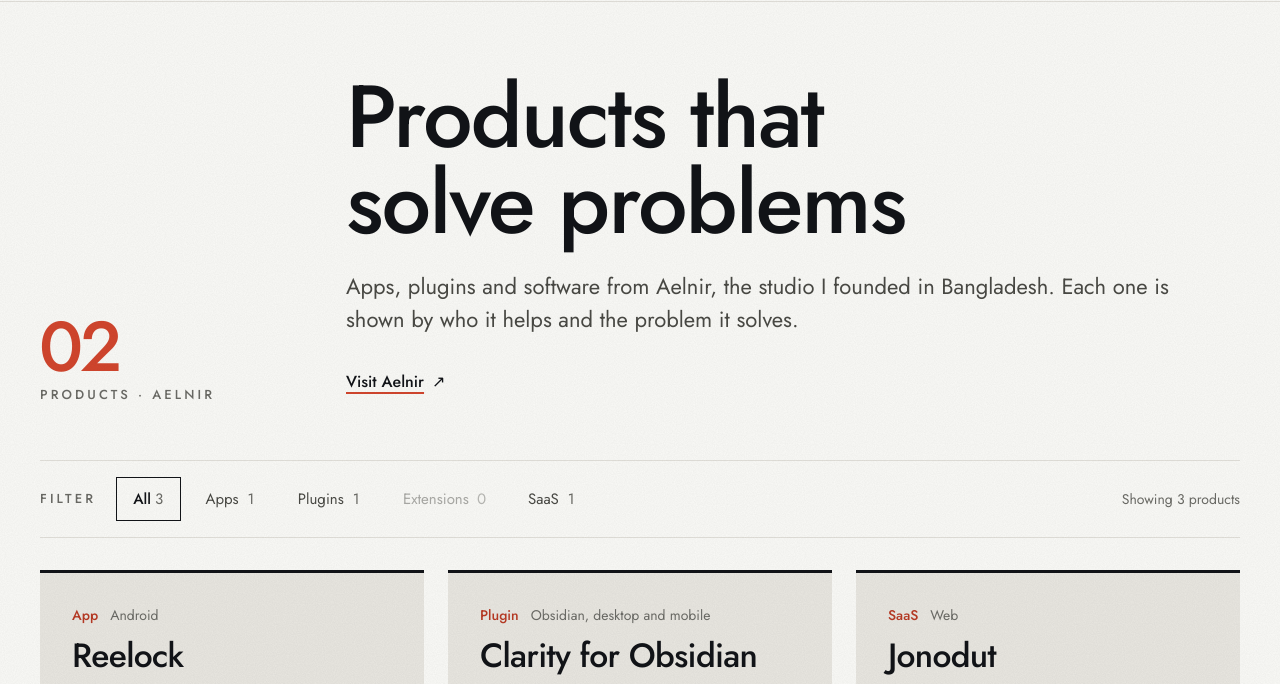
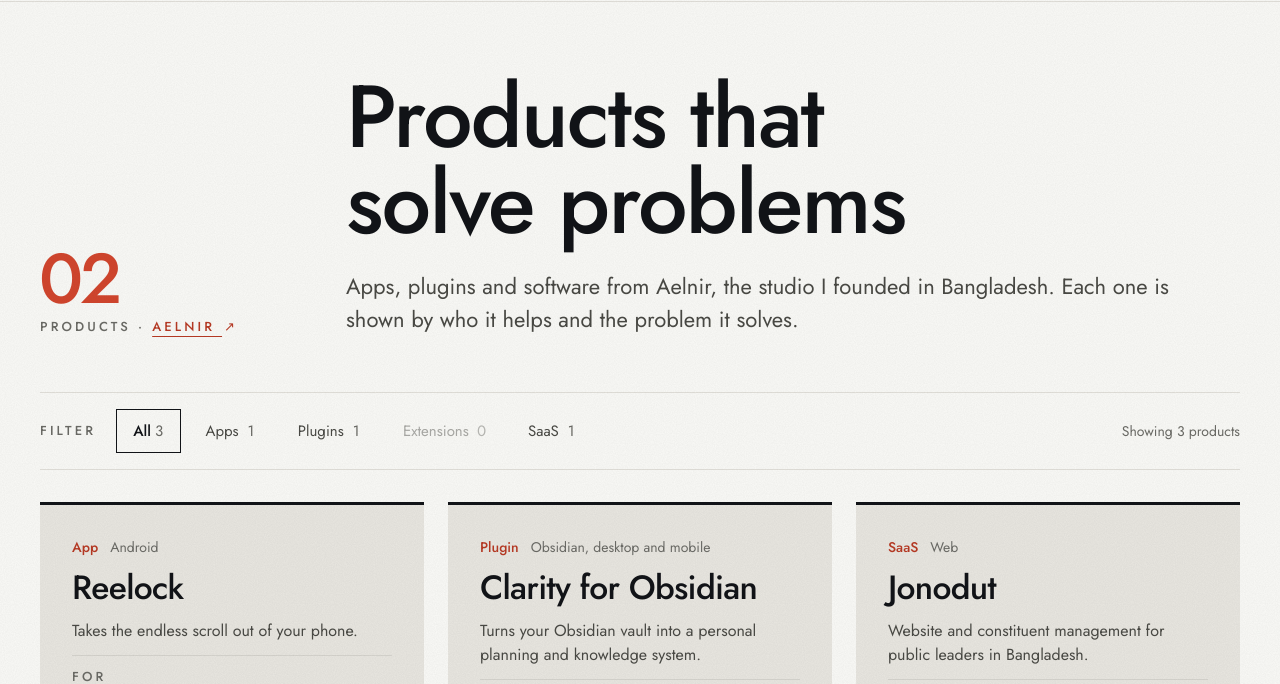
Before and after one commit to theprinceshanto/ergohasib, an Astro site: page /products in a window 1280 px wide. Shown: the part 71-755 px from the top of the page. Built offline with nearby package versions, Linux system fonts and the light colour scheme; Astro itself is replaced by a stand-in of ours.

Commit message:
Products: make the Aelnir label the link, drop the separate button
Co-Authored-By: Claude Opus 5.5 <noreply@anthropic.com>

```diff
--- a/src/components/PageHead.astro
+++ b/src/components/PageHead.astro
@@ -2,17 +2,33 @@
 interface Props {
   folio: string;
   label: string;
+  /** Optional external link shown after the label, e.g. "Products · Aelnir ↗". */
+  labelLink?: { text: string; href: string } | null;
   title: string;
   lede?: string;
 }
-const { folio, label, title, lede } = Astro.props;
+const { folio, label, labelLink, title, lede } = Astro.props;
 ---
 
 <header class="page-head">
   <div class="wrap grid">
     <div class="page-head__meta rise">
       <span class="folio" aria-hidden="true">{folio}</span>
-      <span class="label">{label}</span>
+      <span class="label">
+        {label}
+        {
+          labelLink && (
+            <>
+              <span aria-hidden="true"> · </span>
+              <a class="label-link" href={labelLink.href} target="_blank" rel="noopener">
+                {labelLink.text}
+                <span class="label-link__arrow" aria-hidden="true">↗</span>
+                <span class="visually-hidden"> (opens in a new tab)</span>
+              </a>
+            </>
+          )
+        }
+      </span>
     </div>
     <div class="page-head__body">
       <h1 class="rise rise-2">{title}</h1>
@@ -21,3 +37,34 @@ const { folio, label, title, lede } = Astro.props;
     </div>
   </div>
 </header>
+
+<style>
+  .label-link {
+    position: relative;
+    color: var(--accent-text);
+    text-decoration: underline;
+    text-decoration-color: currentColor;
+    text-decoration-thickness: 1px;
+    text-underline-offset: 0.35em;
+    white-space: nowrap;
+    transition: color 160ms var(--ease);
+  }
+  /* Bigger tap area (44px tall) without moving the text. */
+  .label-link::after {
+    content: '';
+    position: absolute;
+    inset: -14px -6px;
+  }
+  .label-link:hover {
+    color: var(--text);
+  }
+  .label-link__arrow {
+    display: inline-block;
+    margin-left: 0.15em;
+    letter-spacing: 0;
+    transition: transform 200ms var(--ease);
+  }
+  .label-link:hover .label-link__arrow {
+    transform: translate(2px, -2px);
+  }
+</style>
--- a/src/pages/products/index.astro
+++ b/src/pages/products/index.astro
@@ -17,22 +17,11 @@ const options = productKinds.map((k) => ({
 <Base title="Products" description="Products from Aelnir, the studio Hasib founded, shown as outcomes: who they help and what changed.">
   <PageHead
     folio="02"
-    label="Products · Aelnir"
+    label={site.aelnirUrl ? 'Products' : 'Products · Aelnir'}
+    labelLink={site.aelnirUrl ? { text: 'Aelnir', href: site.aelnirUrl } : null}
     title="Products that solve problems"
     lede="Apps, plugins and software from Aelnir, the studio I founded in Bangladesh. Each one is shown by who it helps and the problem it solves."
-  >
-    {
-      site.aelnirUrl && (
-        <p>
-          <a class="arrow-link" href={site.aelnirUrl} target="_blank" rel="noopener">
-            <span>Visit Aelnir</span>
-            <span class="arrow" aria-hidden="true">↗</span>
-            <span class="visually-hidden"> (opens in a new tab)</span>
-          </a>
-        </p>
-      )
-    }
-  </PageHead>
+  />
 
   <div class="wrap">
     {
```
